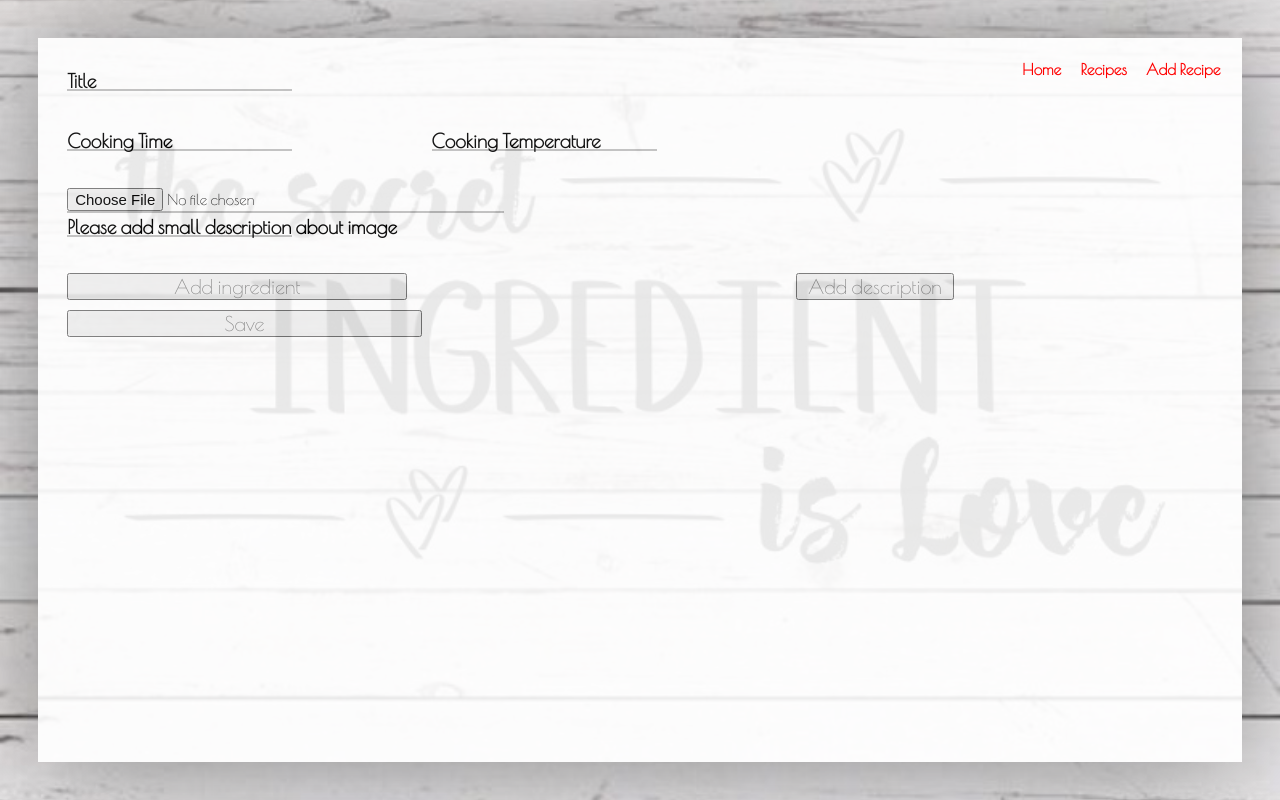
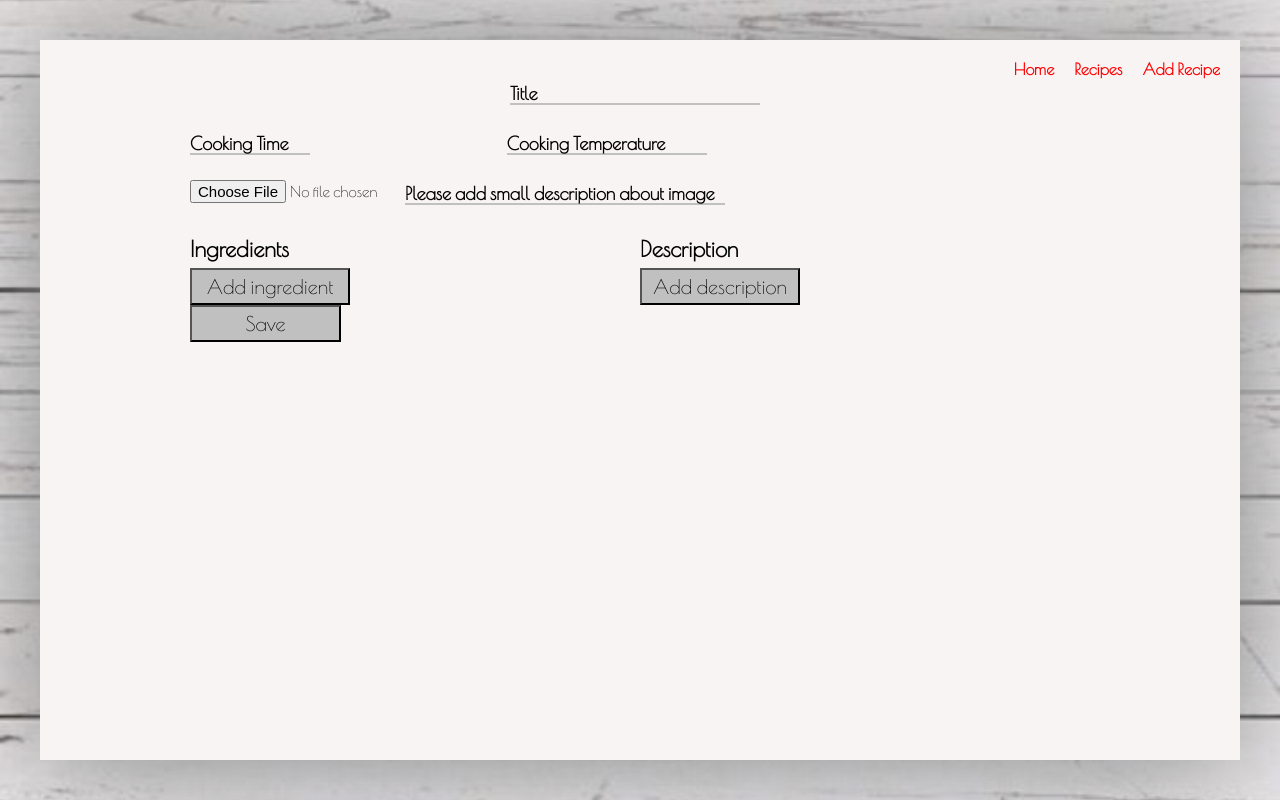
Before and after one commit to Ditiite/recipe-app, a React (Create React App) app: page /addRecipe in a window 1280 px wide. Built offline with nearby package versions, Linux system fonts and the light colour scheme; a web font is replaced by a local one.

Commit message:
Form restructuring

```diff
--- a/src/components/addRecipe/Description.js
+++ b/src/components/addRecipe/Description.js
@@ -14,21 +14,24 @@ type Props = FieldArrayProps & {
 const renderDescription = ({ fields, meta: { error } }: Props) => {
   const description = [
     {
+      className: "description-title",
       field: "whatPrepare",
       name: "whatPrepare",
       label: "What to prepare..",
       component: "input"
     },
     {
+      className: "description-textarea",
       field: "description",
       name: "description",
       label: "How to prepare..",
       component: "textarea"
-        },
+    }
   ];
 
   const renderDescriptionFields = () =>
     description.map(description => (
+      <div className={description.className}>
         <li key={description.field} className="input-wrap">
           <Field
             className="input-text"
@@ -39,20 +42,24 @@ const renderDescription = ({ fields, meta: { error } }: Props) => {
           {/* {error && <li className="">{error}</li>} */}
           <label className="floating-label">{description.label}</label>
         </li>
+      </div>
     ));
   return (
     <ul className="form-description">
+      <div className="form-description-wrap">
         {fields.map((item: string) => (
           <React.Fragment key={item}>
             {renderDescriptionFields()}
           </React.Fragment>
         ))}
+        {/* {error && <li className="">{error}</li>} */}
+      </div>
       <Button
+        className="add-btn"
         type="button"
         label="Add description"
         onClick={() => fields.push()}
       />
-            {/* {error && <li className="">{error}</li>} */}
     </ul>
   );
 };
--- a/src/components/addRecipe/Ingredients.js
+++ b/src/components/addRecipe/Ingredients.js
@@ -44,12 +44,11 @@ const renderIngredients = ({ fields, meta: { error } }: Props) => {
     ));
   return (
     <ul className="form-ingredients">
-        {fields.map((item: string) => (
-          <React.Fragment key={item}>
-            {renderIngredientsFields()}
-          </React.Fragment>
-        ))}
+      {fields.map((item: string) => (
+        <React.Fragment key={item}>{renderIngredientsFields()}</React.Fragment>
+      ))}
       <Button
+        className="add-btn"
         type="button"
         label="Add ingredient"
         onClick={() => fields.push()}
--- a/src/components/addRecipe/RecipeForm.js
+++ b/src/components/addRecipe/RecipeForm.js
@@ -20,9 +20,18 @@ const RecipeForm = (props: Props) => {
       <form className="form" onSubmit={handleSubmit}>
         <SingleFields />
         <ImageComponent />
+				<section className="from-grid-s">
+					<h3 className="ingredient-title">Ingredients</h3>
 					<FieldArray name="ingredients" component={renderIngredients} />
+					<h3 className="description-title">Description</h3>
 					<FieldArray name="preparation" component={renderDescription} />
-				<Button className="save-btn" label="Save" onClick={handleSubmit} type="submit" />
+				</section>
+        <Button
+          className="save-btn"
+          label="Save"
+          onClick={handleSubmit}
+          type="submit"
+        />
       </form>
     </section>
   );
--- a/src/components/addRecipe/SingleFields.js
+++ b/src/components/addRecipe/SingleFields.js
@@ -1,5 +1,5 @@
 // @flow
-import React, { Fragment } from "react";
+import React from "react";
 import { Field } from "redux-form";
 import renderField from "./renderField.js";
 import type { Node } from "react";
@@ -33,7 +33,7 @@ const renderSingleFields = ({ fields }: Props) => {
   ];
 
   return (
-    <Fragment>
+    <section className="single-section">
       {independentFields.map(singleField => (
         <div key={singleField.field} className={singleField.className}>
           <Field
@@ -43,7 +43,7 @@ const renderSingleFields = ({ fields }: Props) => {
           />
         </div>
       ))}
-    </Fragment>
+    </section>
   );
 };
 
--- a/src/components/button/index.js
+++ b/src/components/button/index.js
@@ -1,5 +1,5 @@
 // @flow
-import React from 'react';
+import React from "react";
 
 type Props = {
   label: string,
@@ -7,22 +7,14 @@ type Props = {
   onClick: () => mixed,
   style?: {},
   className: string
-}
+};
 
-const styles = {
-    color: "gray",
-    padding: "0 10px",
-    verticalAlign: "middle",
-    fontSize: "20px"
-}
-
-const Button = ({ label, type, onClick, className}: Props) => (
+const Button = ({ label, type, onClick, className }: Props) => (
   <button
-        style={styles}
     label={label}
     type={type}
-        className={className}
-        onClick={onClick}>
+    onClick={onClick}
+    className={`Button ${className}`}>
     {label}
   </button>
 );
--- a/src/styles/_AddRecipe.scss
+++ b/src/styles/_AddRecipe.scss
@@ -1,45 +1,114 @@
 .form-section {
-  background-color: white;
-  opacity: 0.9;
+  background-color: rgba(249, 244, 244, 1);
   height: 100%;
   overflow: scroll;
+  padding: 40px 20px;
+  margin: 0 auto;
+}
+.single-section {
+  display: grid;
+  grid-template-areas:
+    "title title title"
+    "time temp .";
+
+  & .title {
+    grid-area: title;
+    justify-self: center;
+  }
 }
 
 .form {
-  padding: 1.5rem;
-  display: grid;
-  grid-template-areas:
-    "title . . ."
-    "time temp . ."
-    "img img img ."
-    "items items description description"
-    "save . . . ";
-  height: fit-content;
-  grid-gap: 10px;
-  align-content: start;
+  max-width: 900px;
+  margin: 0 auto;
   font-weight: 600;
 
+  label {
+    font-size: 18px;
+  }
+
   & li {
-		list-style: none;
+    list-style: none;
   }
 }
 
-.title { grid-area: title; }
-.cooking-time { grid-area: time; }
-.cooking-temp { grid-area: temp; }
-.form-img { grid-area: img; }
-.save-btn { grid-area: save; }
-.form-description { grid-area: description; }
-.form-ingredients {
-  grid-area: items;
+.from-grid-s {
   display: grid;
+  grid-template-columns: 1fr 1fr;
   grid-template-areas:
-    "amount measure ingredient"
-    "btn btn .";
-  height: fit-content;
+    "title1 title2"
+    "ingredients description";
+
+  .ingredient-title {
+    grid-area: title1;
+  }
+  .description-title {
+    grid-area: title2;
+  }
 }
 
-#upload-img { font-size: 15px;}
+.title {
+  input {
+    min-width: 250px;
+  }
+}
+
+.cooking-time {
+  & input {
+    width: 120px;
+  }
+}
+
+.cooking-temp {
+  & input {
+    width: 200px;
+  }
+}
+
+.form-img {
+  display: flex;
+
+  & .form-upload-img {
+    width: 215px;
+    border: none;
+  }
+  & .input-text {
+    width: 320px;
+  }
+  & .input-wrap {
+    width: 100%;
+  }
+}
+/* ======== DESCRIPTION SECTION ======= */
+
+.form-ingredients {
+  display: grid;
+  width: 100%;
+  grid-template-columns: 80px 80px minmax(100px, 250px);
+  height: fit-content;
+  grid-gap: 10px;
+  margin: 0;
+
+  .input-wrap {
+    width: 100px;
+    margin: 0;
+    height: 20px;
+  }
+  input {
+    width: 70px;
+  }
+  & .measure input {
+    &:focus,
+    &:not([value=""]) {
+      width: 50px;
+      text-align: center;
+    }
+  }
+}
+
+#upload-img {
+  font-size: 15px;
+  height: 25px;
+}
 
 input,
 textarea {
@@ -49,24 +118,43 @@ textarea {
   outline-color: rgb(243, 243, 243);
 }
 
+input {
+  width: 100px;
+}
+
+textarea {
+  display: inline-block;
+  border: solid 1px #000;
+  width: 100%;
+  resize: none;
+  min-height: 100px;
+}
+
+.description-textarea {
+  min-height: 100px;
+  margin: 10px 0;
+}
+
 .input-wrap {
   position: relative;
   height: 50px;
+  margin-right: 10px;
 }
 
+// ==== LABELS ON FOCUS ====
 .floating-label {
   position: absolute;
   top: 3px;
   left: 0;
   pointer-events: none;
-  transition:  0.2s ease-in-out;
+  transition: 0.2s ease-in-out;
 }
 
 .input-text,
 textarea {
   &:focus ~ label,
   &:not([value=""]) ~ label {
-    top: -12px;
+    top: -20px;
     font-size: 13px;
   }
 
--- /dev/null
+++ b/src/styles/_Button.scss
@@ -0,0 +1,15 @@
+.Button {
+  padding: 5px 10px;
+  vertical-align: middle;
+  font-size: 20px;
+  width: auto;
+  background: silver;
+}
+
+.add-btn {
+  width: 160px;
+}
+
+.save-btn {
+  width: 151px;
+}
--- a/src/styles/_FrontPage.scss
+++ b/src/styles/_FrontPage.scss
@@ -31,13 +31,16 @@
     -webkit-background-clip: text;
     // font-family: 'Montez', cursive;
     padding: 0.3rem 0;
-	background-position: top 50vh;
-	// background-position-y: top;
-	background-size: cover;
+    background-position: top 50vh;
+    // background-position-y: top;
+    background-size: cover;
   }
 }
 
 .main-page {
+  strong {
+    font-size: 10vw;
+  }
   h1 {
     @include position(
       absolute,
@@ -46,7 +49,7 @@
       null,
       null
     );
-    font-size: 4rem;
+    // font-size: 4rem;
     z-index: 2;
     color: #fff;
     // font-family: 'Montez', cursive;
--- a/src/styles/styles.scss
+++ b/src/styles/styles.scss
@@ -9,12 +9,15 @@
 @import "./ChoiceCarousel.scss";
 @import "./AddRecipe.scss";
 
+@import "./Button.scss";
+
 * {
   margin: 0;
   padding: 0;
   box-sizing: border-box;
   font-family: "Poiret One", cursive;
-  font-size: 1.5vw;
+  font-size: 20px;
+  outline-color: rgb(233, 233, 233);
 
   a {
     text-decoration: none;
@@ -22,6 +25,7 @@
   h1 {
     font-size: 1.8rem;
     padding: 0.3rem 0;
+    font-size: 10vw;
   }
   h2 {
     font-size: 1.5rem;
```
Lines whose indentation alone changed are shown as unchanged.
